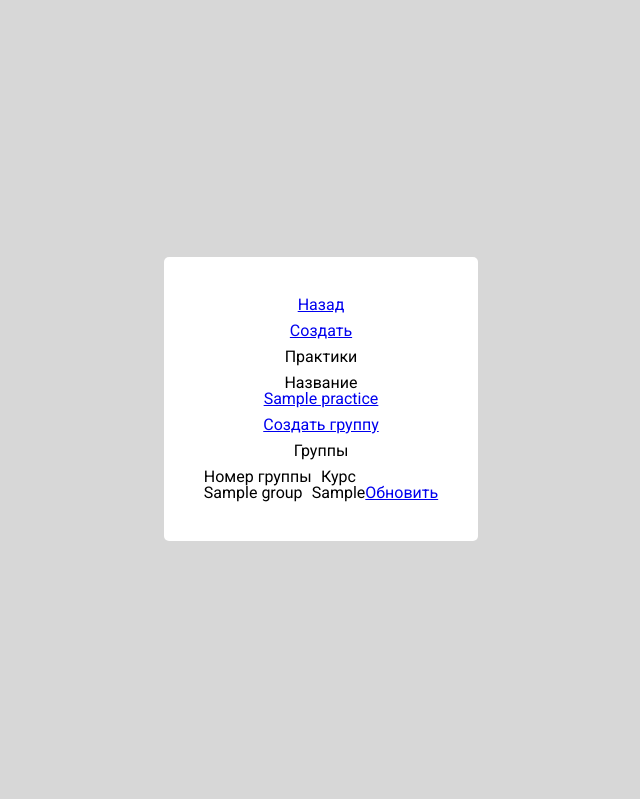
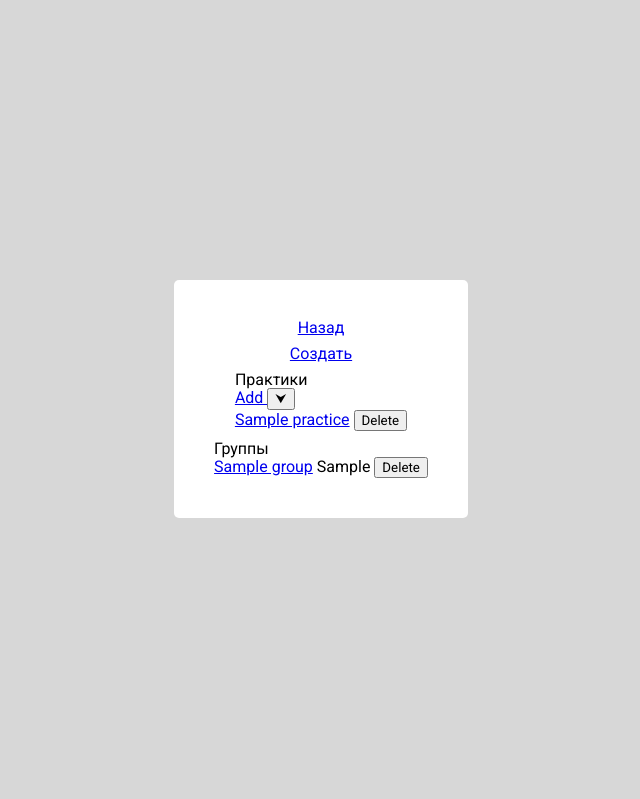
Before and after one commit to Kidcreole2/secondWeekDocWork, a Flask app: template fullstack/templates/pages/OPOP/index.html in a window 1280 px wide. Shown: the part 81-880 px from the top of the page, without its empty margins (319-959 px from the left). Run offline with Flask 3, Linux system fonts and the light colour scheme; tables that the repository leaves empty hold one stand-in row (values such as "Sample post"); the template is opened without the code that fills it: values that come from a table or form of the project are taken from there, most other values are stand-ins (such as "Sample title", 1, 10 or a date in 2020); parts of the project's set-up code (start-up, migrations or seed data) failed here and were passed over.

Commit message:
pizdec how very mach changes

```diff
--- /dev/null
+++ b/fullstack/core/static/js/opop.index.js
@@ -0,0 +1,42 @@
+$(document).ready(() => {
+  $(".practices-head-tools__button.toggle").on("click", () => {
+    $(".users-list").toggle(200);
+    $(this).toggleClass("hided");
+  });
+
+  $(".group-head-tools__button.toggle").on("click", () => {
+    $(".institutes-list").toggle(200);
+    $(this).toggleClass("hided");
+  });
+
+  $(".practices-list-tools__button.delete").on("click", (e) => {
+    id = e.target.id;
+    $.ajax({
+      method: "POST",
+      url: `/opop/practice/delete/${id}`,
+      dataType: "html",
+      success: () => {
+        $(`li#practice_${id}`).hide(20);
+        alert("Zaebis");
+      },
+      error: (xhr, status, error) => {
+        var err = "(" + xhr.responseText + ")";
+        alert(err);
+      },
+    });
+  });
+
+  $(".group-list-tools__button.delete").on("click", (e) => {
+    id = e.target.id
+
+    $.ajax({
+        method: "POST",
+        url: `/opop/group/delete/${id}`,
+        dataType: 'html',
+        success: () => {
+            $(`li#group_${id}`).hide(20)
+            alert("Zaebis")
+        }
+    })
+  });
+});
--- a/fullstack/templates/pages/OPOP/index.html
+++ b/fullstack/templates/pages/OPOP/index.html
@@ -6,41 +6,53 @@
 <div>
   <a href="opop/practice/create">Создать</a>
 </div>
-<h2 class="practice-table__name">Практики</h2>
-<table class="practice-table">
-  <thead class="practice-table__head">
-    <tr class="practice-table__names">
-      <th class="practice-table__content">Название</th>
-    </tr>
-  </thead>
-  <tbody class="practice-table__body">
+
+<div class="practices">
+
+  <div class="practices-head list-head">
+    <h2 class="practice-table__name">Практики</h2>
+    <div class="practices-head-tools tools">
+      <a href="/opop/practice/create" class="practices-head-tools__a add">
+        Add
+      </a>
+      <button class="practices-head-tools__button toggle">&#x2B9F;</button>
+    </div>
+  </div>
+
+  <ul class="practices-list">
     {% for practice in practices %}
-    <tr class="practice-table__data">
+    <li id="practice_{{ practice.id }}">
+      <a href="/opop_practice_update/{{practice.id}}">{{practice.name}}</a>
+      <span class="users-list-item-tools">
+        <button id="{{ practice.id }}" class="practice-list-tools__button delete">
+          Delete
+        </button>
+      </span>
+    </li>
+    {% endfor %}
+  </ul>
+</div>
 
-      <td class="practice-table__content"><a href="/opop_practice_update/{{practice.id}}">{{practice.name}}</a></td>
-    </tr>
+<div class="groups">
+  <div class="groups-head list-head">
+    <h2 class="group-table__name">Группы</h2>
+  </div>
+  <div class="practices-list">
+  <ul>
+    {% for group in groups %}
+    <li id="group_{{ group.id }}">
+      <a href="opop/group/update/{{group.id}}" class="group-table__content">{{group.name}}</a>
+      <span class="group-table__content">{{group.course}}</span>
+
+      <span class="users-list-item-tools">
+        <button class="group-list-tools__button delete" id="{{ group.id }}">Delete</button>
+      </span>
+    </li>
     {% endfor %}
-  </tbody>
-</table>
-<div>
-  <a href="opop/group/create">Создать группу</a>
+    </ul>
+  </div>
 </div>
-<h2 class="group-table__name">Группы</h2>
-<table class="group-table">
-  <thead class="group-table__head">
-    <tr class="group-table__names">
-      <th class="group-table__content">Номер группы</th>
-      <th class="group-table__content">Курс</th>
-    </tr>
-  </thead>
-  <tbody class="group-table__body">
-    {% for group in groups %}
-    <tr class="group-table__data">
-      <td class="group-table__content">{{group.name}}</td>
-      <td class="group-table__content">{{group.course}}</td>
-      <td class="group-table__content"><a href="opop_group_update/{{group.id}}">Обновить</a></td>
-    </tr>
-    {% endfor %}
-  </tbody>
-</table>
 {% endblock %}
+{% block script %}
+  <script src="{{ url_for('static', filename='js/opop.index.js') }}"></script>
+{% endblock %}
--- a/fullstack/views/AdminViews.py
+++ b/fullstack/views/AdminViews.py
@@ -34,14 +34,13 @@ def init_admin_views():
             case "user":
                 if request.method == "POST":
                     name = request.form["fio"].split(" ")
-                    form = request.form.to_dict()
-                    role = " ".join([key for key in form.keys() if form[key] == "on"])
 
-                    print(role)
                     user = Users(lastname=name[0], firstname=name[1], surname=name[2] if len(name) == 3 else " ", \
                         login=request.form["login"], password=request.form["password"],\
-                            role=role)
+                            role=request.form["role"])
+
                     data = Users.create(user)
+
                     if data["role"] == "":
                         return jsonify({"message": data["message"]})
 
@@ -57,6 +56,11 @@ def init_admin_views():
                     return redirect("/admin")
 
                 return render_template("pages/admin/institute/create.html")
+
+            case "specialization":
+                if request.method == "POST":
+                    pass
+                return render_template("pages/admin/institute/specialization/create.html")
 
 
     @app.route("/admin/<entity>/<action>/<entity_id>", methods=["POST", "GET"])
```
Also changed, not shown: fullstack/core/static/js/admin.index.js (+4 -3 lines), fullstack/core/static/js/opop.practice-create.js (added, +52 -0 lines), fullstack/templates/pages/OPOP/practice/create.html (+7 -4 lines), fullstack/templates/pages/admin/index.html (+23 -7 lines), fullstack/templates/pages/admin/institute/specialization/create.html (+4 -3 lines), fullstack/views/DirectorOPOPViews.py (+20 -15 lines).
